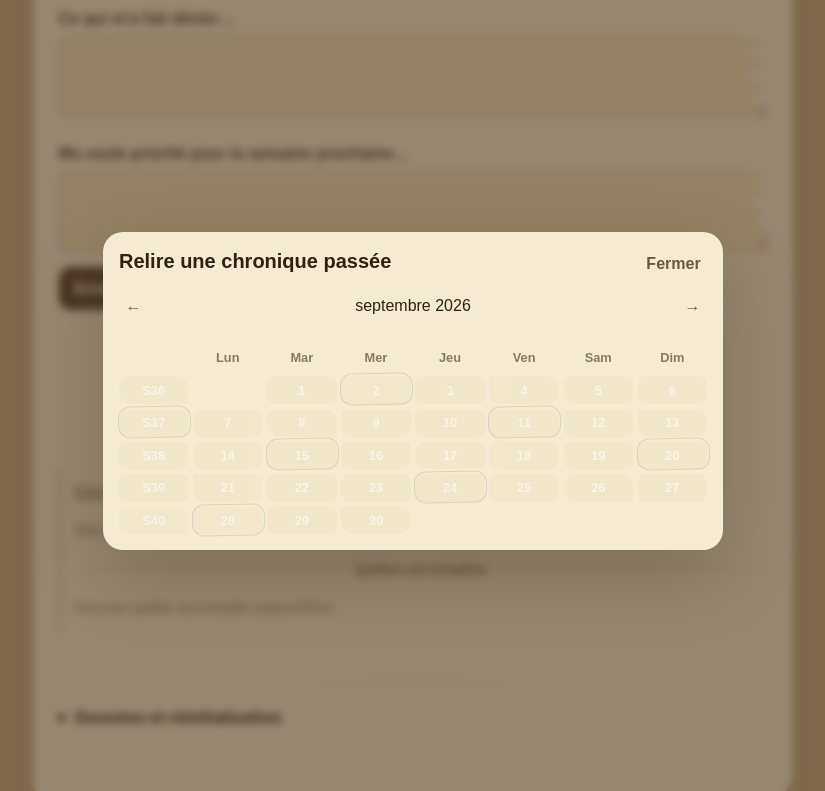
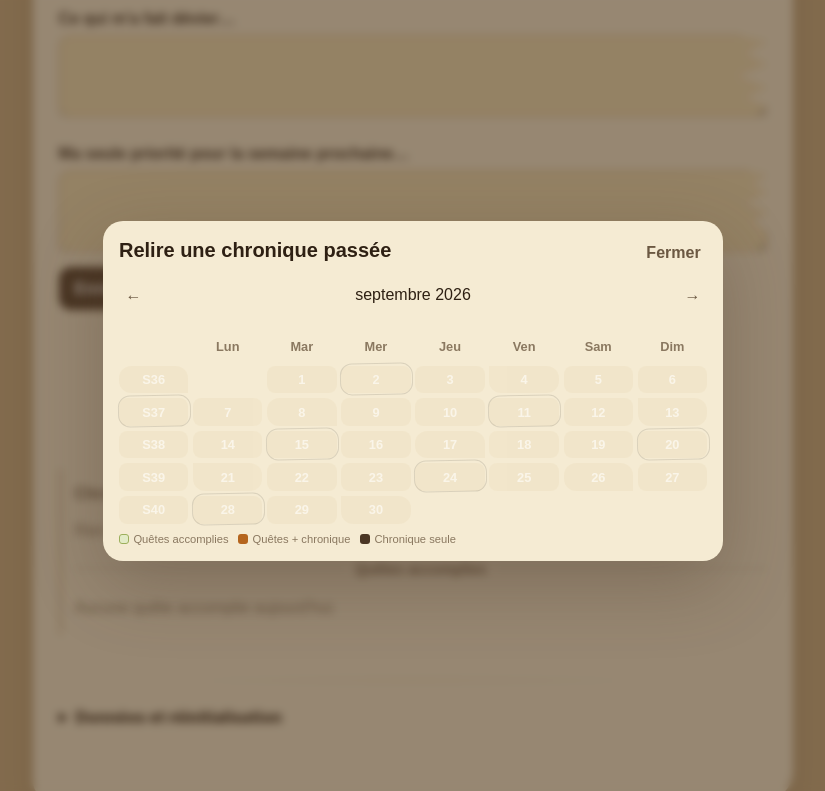
Before and after one commit to JuFroment/daily-turtle, a website with bundled scripts: page index.html in a window 1280 px wide. Both pictures are taken after a click on the button "Relire une chronique passée ?". Shown: the part 1821-2612 px from the top of the page, without its empty margins (227-1052 px from the left). Built offline with nearby package versions, Linux system fonts and the light colour scheme.

Commit message:
feat: add completed-quest indicator to the calendar view (#132)

```diff
--- a/css/styles.css
+++ b/css/styles.css
@@ -372,6 +372,56 @@ dialog::backdrop {
   color: var(--button-text);
   cursor: pointer;
   opacity: 1;
+}
+
+.calendar-day.has-quests {
+  background: var(--success-surface);
+  border: 1px solid var(--success-border);
+  color: var(--success-text);
+  cursor: pointer;
+  opacity: 1;
+}
+
+.calendar-day.has-quests-and-note {
+  background: var(--quest-xp);
+  color: var(--pill-text);
+  cursor: pointer;
+  opacity: 1;
+}
+
+.calendar-legend {
+  display: flex;
+  flex-wrap: wrap;
+  gap: 0.6rem;
+  margin-top: 0.6rem;
+  font-size: 0.7rem;
+  color: var(--text-muted);
+}
+
+.calendar-legend-item {
+  display: flex;
+  align-items: center;
+  gap: 0.3rem;
+}
+
+.calendar-legend-swatch {
+  display: inline-block;
+  width: 0.6rem;
+  height: 0.6rem;
+  border-radius: 3px;
+}
+
+.calendar-legend-swatch.has-quests {
+  background: var(--success-surface);
+  border: 1px solid var(--success-border);
+}
+
+.calendar-legend-swatch.has-quests-and-note {
+  background: var(--quest-xp);
+}
+
+.calendar-legend-swatch.has-entry {
+  background: var(--button-background);
 }
 
 .calendar-week.has-entry {
--- a/index.html
+++ b/index.html
@@ -311,6 +311,20 @@
       </div>
 
       <div id="pastJournalCalendar" class="past-journal-calendar"></div>
+      <div class="calendar-legend">
+        <span class="calendar-legend-item"
+          ><span class="calendar-legend-swatch has-quests"></span>Quêtes
+          accomplies</span
+        >
+        <span class="calendar-legend-item"
+          ><span class="calendar-legend-swatch has-quests-and-note"></span
+          >Quêtes + chronique</span
+        >
+        <span class="calendar-legend-item"
+          ><span class="calendar-legend-swatch has-entry"></span>Chronique
+          seule</span
+        >
+      </div>
     </dialog>
 
     <script type="module" src="js/app.js"></script>
--- a/js/app.js
+++ b/js/app.js
@@ -676,8 +676,15 @@ function renderPastJournalCalendar() {
     week.forEach((day) => {
       const inMonth = day.getUTCMonth() === month;
       const dKey = dateKey(day);
-      const hasNote = inMonth && Boolean(state.days[dKey]?.initiative);
-      html += `<button type="button" class="calendar-cell calendar-day ${inMonth ? "" : "outside"} ${hasNote ? "has-entry" : ""}" data-day-key="${dKey}" ${hasNote ? "" : "disabled"}>${day.getUTCDate()}</button>`;
+      const dayData = state.days[dKey];
+      const hasQuests = inMonth && Boolean(dayData?.completed?.length);
+      const hasNote = inMonth && Boolean(dayData?.initiative);
+      let stateClass = "";
+      if (hasQuests && hasNote) stateClass = "has-quests-and-note";
+      else if (hasQuests) stateClass = "has-quests";
+      else if (hasNote) stateClass = "has-entry";
+      const isSelectable = hasQuests || hasNote;
+      html += `<button type="button" class="calendar-cell calendar-day ${inMonth ? "" : "outside"} ${stateClass}" data-day-key="${dKey}" ${isSelectable ? "" : "disabled"}>${day.getUTCDate()}</button>`;
     });
   });
 
```
